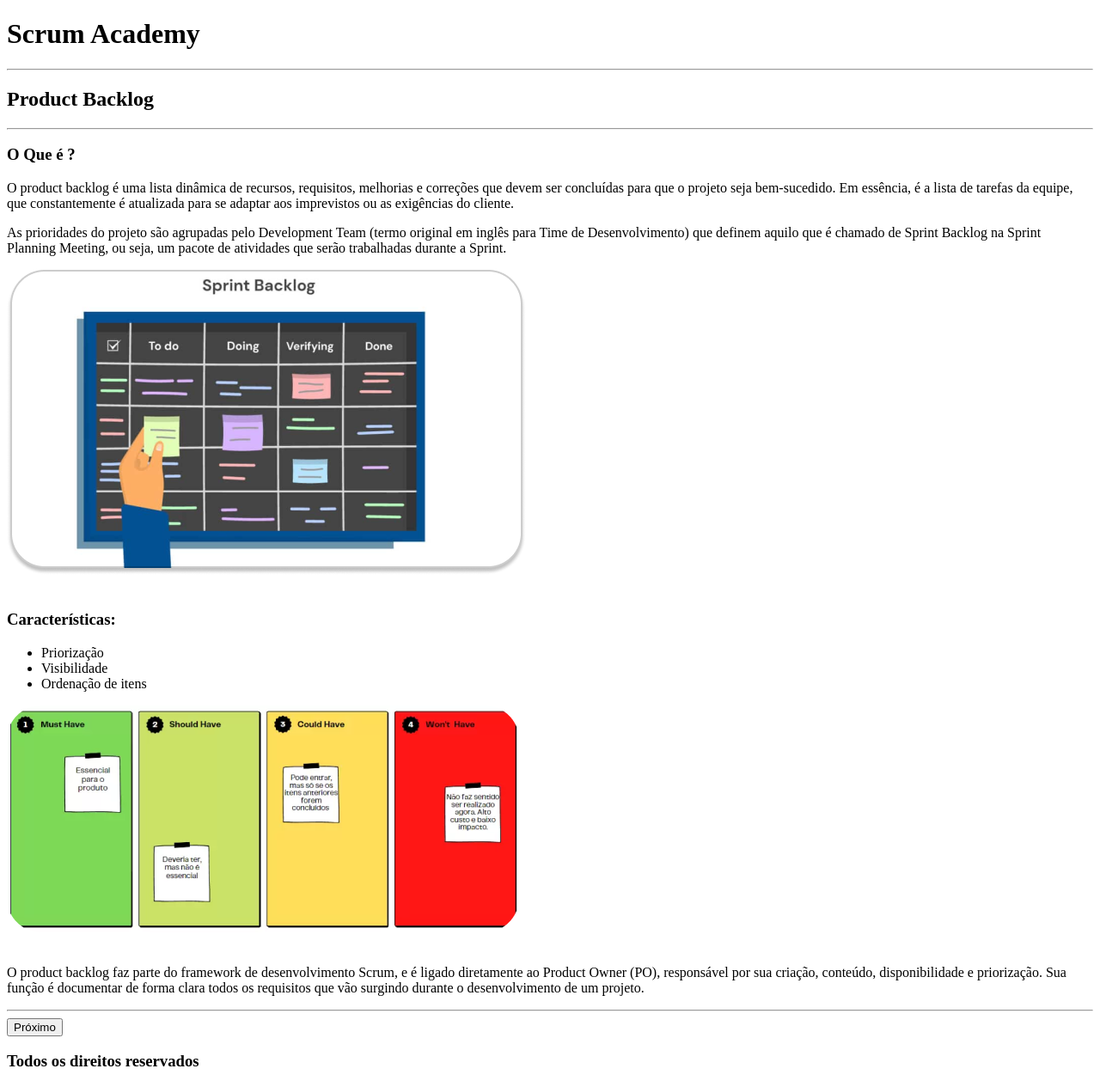
After one commit to BrunoVieira003/ScrumAcademy, a Flask app: page /productbacklog in a window 1280 px wide. The commit adds this page. Shown: the whole page at 86% size. Run offline with Flask 2, Linux system fonts and the light colour scheme.

Commit message:
Página Product Backlog

```diff
--- a/app.py
+++ b/app.py
@@ -18,4 +18,8 @@ def po():
 def imp():
     return render_template('importancia.html')
 
+@app.route('/productbacklog')
+def pbacklog():
+    return render_template('productbacklog.html')
+
 app.run(debug=True)
--- a/templates/po.html
+++ b/templates/po.html
@@ -41,5 +41,4 @@
 
 </div>
 
-</div>
 {% endblock %}
--- /dev/null
+++ b/templates/productbacklog.html
@@ -0,0 +1,44 @@
+{% extends "base.html"%}
+{%block content%}
+
+<h2>Product Backlog</h2>
+
+<hr>
+
+<div>
+
+    <h3>O Que é ?</h3>
+
+     <p>O product backlog é uma lista dinâmica de recursos, requisitos, melhorias e correções que devem ser concluídas para que o projeto seja bem-sucedido. Em essência, é a lista de tarefas da equipe, que constantemente é atualizada para se adaptar aos imprevistos ou as exigências do cliente.</p>
+
+    <p>As prioridades do projeto são agrupadas pelo Development Team (termo original em inglês para Time de Desenvolvimento) que definem aquilo que é chamado de Sprint Backlog na Sprint Planning Meeting, ou seja, um pacote de atividades que serão trabalhadas durante a Sprint.</p>
+
+
+    <img src="../static/imagens/productbacklog_img/productbacklog_img1.png" alt="img1">
+
+</div>
+
+<br>
+
+<div>
+    <h3>Características:</h3>
+
+    <ul>
+    <li>Priorização</li>
+    <li>Visibilidade</li>
+    <li>Ordenação de itens</li>
+    </ul>
+
+    <img src="../static/imagens/productbacklog_img/productbacklog_img2.png" alt="img2">
+
+</div>
+
+<br>
+
+<div>
+
+    <p>O product backlog faz parte do framework de desenvolvimento Scrum, e é ligado diretamente ao Product Owner (PO), responsável por sua criação, conteúdo, disponibilidade e priorização. Sua função é documentar de forma clara todos os requisitos que vão surgindo durante o desenvolvimento de um projeto.</p>
+
+</div>
+
+{% endblock %}
```
Also changed, not shown: static/imagens/productbacklog_img/productbacklog_img1.png (added), static/imagens/productbacklog_img/productbacklog_img2.png (added).
